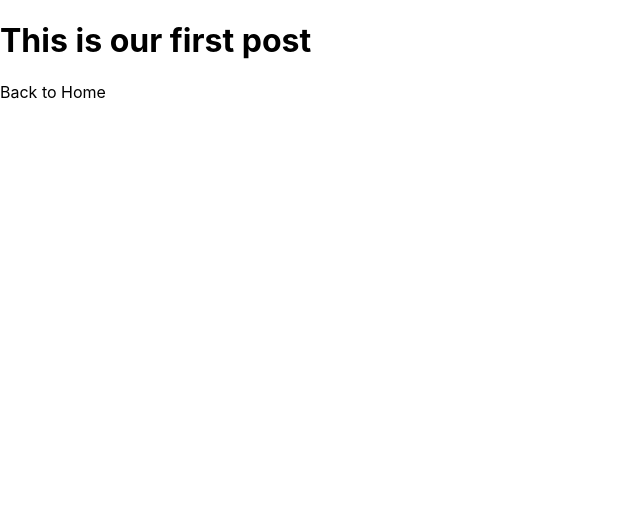
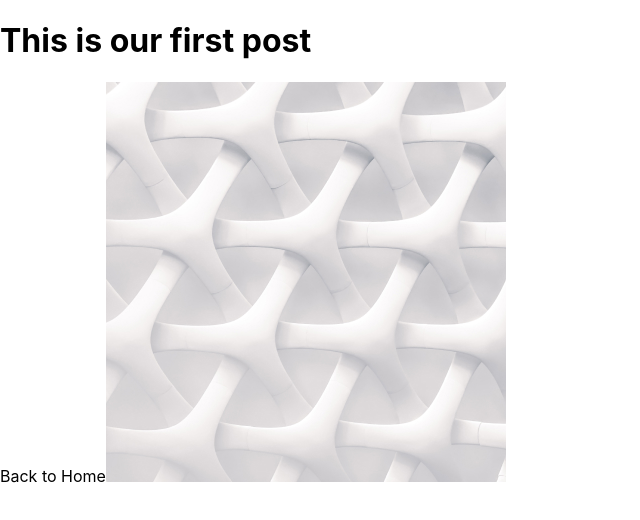
Before and after one commit to Kripu77/NEXTJS, a Next.js app in the folder next-demo/: page /posts/first-post in a window 1280 px wide. Shown: the top 520 px of the page, without its empty margins (0-640 px from the left). Built offline with nearby package versions, Linux system fonts and the light colour scheme.

Commit message:
Image component

```diff
--- a/next-demo/pages/posts/first-post.js
+++ b/next-demo/pages/posts/first-post.js
@@ -1,4 +1,6 @@
 import Link from "next/dist/client/link";
+import Image from "next/dist/client/image";
+import pic from "../../public/images/profile.jpg"
 
 export default function FirstPost (){
     return (
@@ -8,6 +10,8 @@ export default function FirstPost (){
 
           <a> Back to Home</a>
         </Link>
+        {/* image component */}
+        <Image src={pic}  alt="Your Name"/>
       </>
     );
 }
```
Also changed, not shown: next-demo/public/images/profile.jpg (added).
